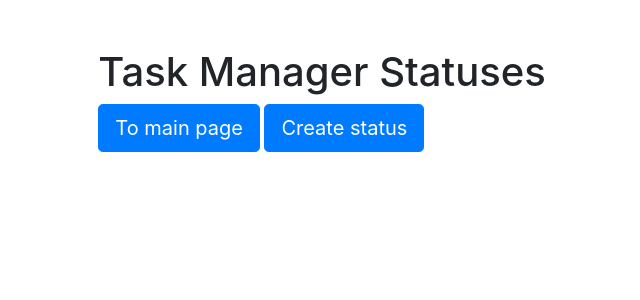
After one commit to dmitriy-ga/python-project-52, a Django app: page /statuses/ in a window 1280 px wide. The commit adds this page. Shown: the top 300 px of the page, without its empty margins (139-779 px from the left). Run offline with Django 4.2, Linux system fonts and the light colour scheme; data that the repository does not hold is empty; some libraries are stand-ins or nearby versions.

Commit message:
Add CRUD and tests for statuses

```diff
--- a/task_manager/settings.py
+++ b/task_manager/settings.py
@@ -47,6 +47,7 @@ INSTALLED_APPS = [
     'django.contrib.staticfiles',
     'task_manager',
     'task_manager.users',
+    'task_manager.statuses',
     'bootstrap4',
 ]
 
--- /dev/null
+++ b/task_manager/statuses/apps.py
@@ -0,0 +1,6 @@
+from django.apps import AppConfig
+
+
+class StatusesConfig(AppConfig):
+    default_auto_field = 'django.db.models.BigAutoField'
+    name = 'task_manager.statuses'
--- /dev/null
+++ b/task_manager/statuses/urls.py
@@ -0,0 +1,15 @@
+from django.urls import path
+from task_manager.statuses import views
+
+
+urlpatterns = [
+    path('', views.StatusesIndex.as_view(), name='statuses_index'),
+
+    path('create/', views.StatusesCreate.as_view(), name='statuses_create'),
+
+    path('<int:status_id>/update/',
+         views.StatusesUpdate.as_view(), name='statuses_update'),
+
+    path('<int:status_id>/delete/',
+         views.StatusesDelete.as_view(), name='statuses_delete'),
+]
--- /dev/null
+++ b/task_manager/statuses/views.py
@@ -0,0 +1,61 @@
+from django.shortcuts import render, redirect
+from django.views import View
+from .models import StatusModel
+from .forms import StatusForm
+
+
+class StatusesIndex(View):
+
+    def get(self, request, *args, **kwargs):
+        statuses = StatusModel.objects.all()
+        return render(request, 'statuses/index.html',
+                      context={'statuses': statuses})
+
+
+class StatusesCreate(View):
+
+    def get(self, request, *args, **kwargs):
+        form = StatusForm()
+        return render(request, 'statuses/create.html', context={'form': form})
+
+    def post(self, request, *args, **kwargs):
+        form = StatusForm(request.POST)
+        if form.is_valid():
+            form.save()
+            return redirect('statuses_index')
+        return render(request, 'statuses/create.html', context={'form': form})
+
+
+class StatusesUpdate(View):
+
+    def get(self, request, *args, **kwargs):
+        status_id = kwargs.get('status_id')
+        status = StatusModel.objects.get(id=status_id)
+        form = StatusForm(instance=status)
+        context = {'form': form, 'status_id': status_id}
+        return render(request, 'statuses/update.html', context)
+
+    def post(self, request, *args, **kwargs):
+        status_id = kwargs.get('status_id')
+        status = StatusModel.objects.get(id=status_id)
+        form = StatusForm(request.POST, instance=status)
+        if form.is_valid():
+            form.save()
+            return redirect('statuses_index')
+        context = {'form': form, 'status_id': status_id}
+        return render(request, 'statuses/update.html', context)
+
+
+class StatusesDelete(View):
+
+    def get(self, request, *args, **kwargs):
+        status_id = kwargs.get('status_id')
+        status = StatusModel.objects.get(id=status_id)
+        return render(request, 'statuses/delete.html', {'status': status})
+
+    def post(self, request, *args, **kwargs):
+        status_id = kwargs.get('status_id')
+        status = StatusModel.objects.get(id=status_id)
+        if status:
+            status.delete()
+        return redirect('statuses_index')
--- a/task_manager/templates/index.html
+++ b/task_manager/templates/index.html
@@ -6,6 +6,7 @@
 <h2>User: {{ user }}</h2>
 
 <a class="btn btn-primary btn-lg" href="{% url 'users_index' %}">{% translate "Users" %}</a>
+<a class="btn btn-primary btn-lg" href="{% url 'statuses_index' %}">{% translate "Statuses" %}</a>
 <a class="btn btn-primary btn-lg" href="{% url 'login' %}">{% translate "Log In" %}</a>
 <a class="btn btn-primary btn-lg" href="{% url 'users_create' %}">{% translate "Sign Up" %}</a>
 <a class="btn btn-primary btn-lg" href="{% url 'logout' %}">{% translate "Log Out" %}</a>
--- /dev/null
+++ b/task_manager/templates/statuses/index.html
@@ -0,0 +1,18 @@
+{% extends 'base.html' %}
+{% load bootstrap4 i18n %}
+
+{% block content %}
+<h1>{% translate "Task Manager Statuses" %}</h1>
+<a class="btn btn-primary btn-lg" href="{% url 'main_page' %}">{% translate "To main page" %}</a>
+<a class="btn btn-primary btn-lg" href="{% url 'statuses_create' %}">{% translate "Create status" %}</a>
+
+<div class="container">
+    <main>
+        {% for status in statuses %}
+        <p>{{ status.name }}
+            <a href="{% url 'statuses_update' status.id %}">Update</a>
+            <a href="{% url 'statuses_delete' status.id %}">Delete</a></p>
+        {% endfor %}
+    </main>
+</div>
+{% endblock content %}
--- a/task_manager/urls.py
+++ b/task_manager/urls.py
@@ -22,6 +22,7 @@ urlpatterns = [
     path('admin/', admin.site.urls),
     path('', views.index, name='main_page'),
     path('users/', include('task_manager.users.urls')),
+    path('statuses/', include('task_manager.statuses.urls')),
     path('login/', views.ViewForLogin.as_view(), name='login'),
     path('logout/', LogoutView.as_view(), name='logout')
 ]
```
Also changed, not shown: task_manager/statuses/admin.py (added, +7 -0 lines), task_manager/statuses/forms.py (added, +11 -0 lines), task_manager/statuses/models.py (added, +9 -0 lines), task_manager/statuses/tests.py (added, +35 -0 lines), task_manager/templates/statuses/create.html (added, +28 -0 lines), task_manager/templates/statuses/delete.html (added, +11 -0 lines), task_manager/templates/statuses/update.html (added, +28 -0 lines), task_manager/statuses/__init__.py (added), task_manager/statuses/migrations/0001_initial.py (added), task_manager/statuses/migrations/__init__.py (added), task_manager/users/migrations/0001_initial.py.
